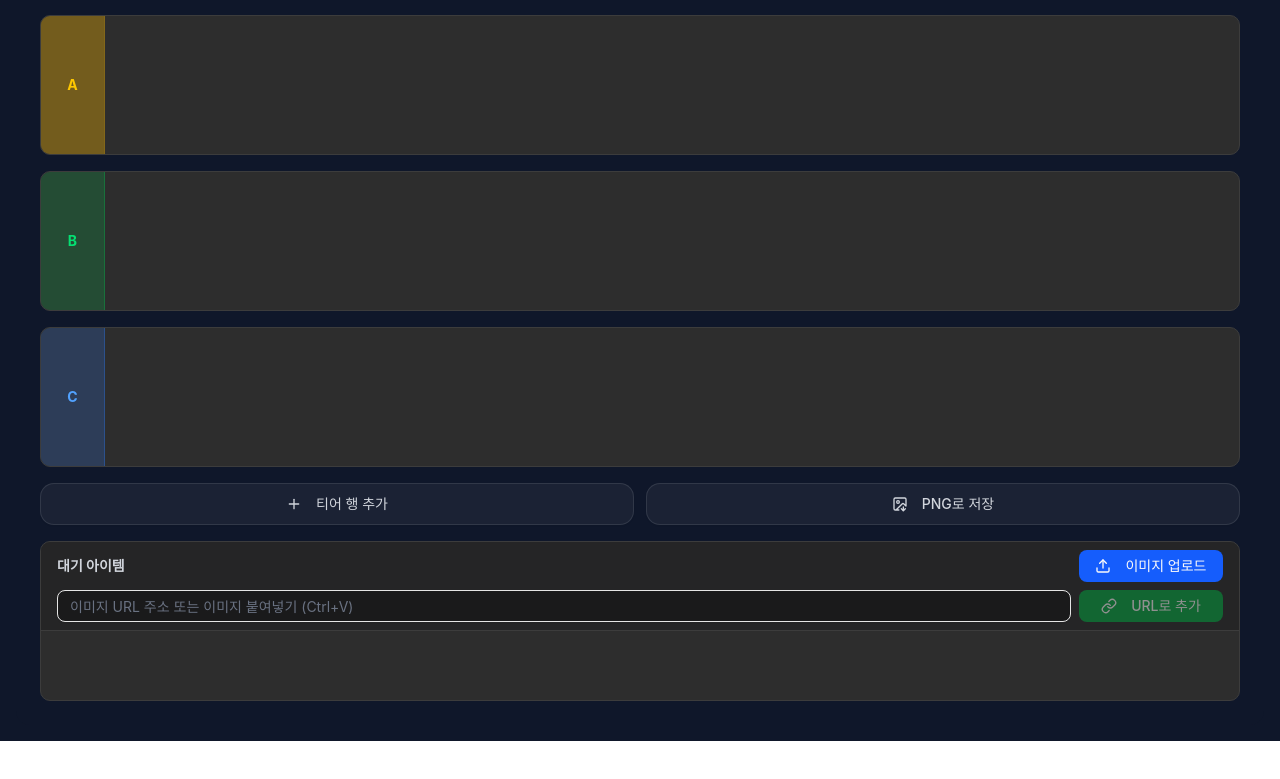
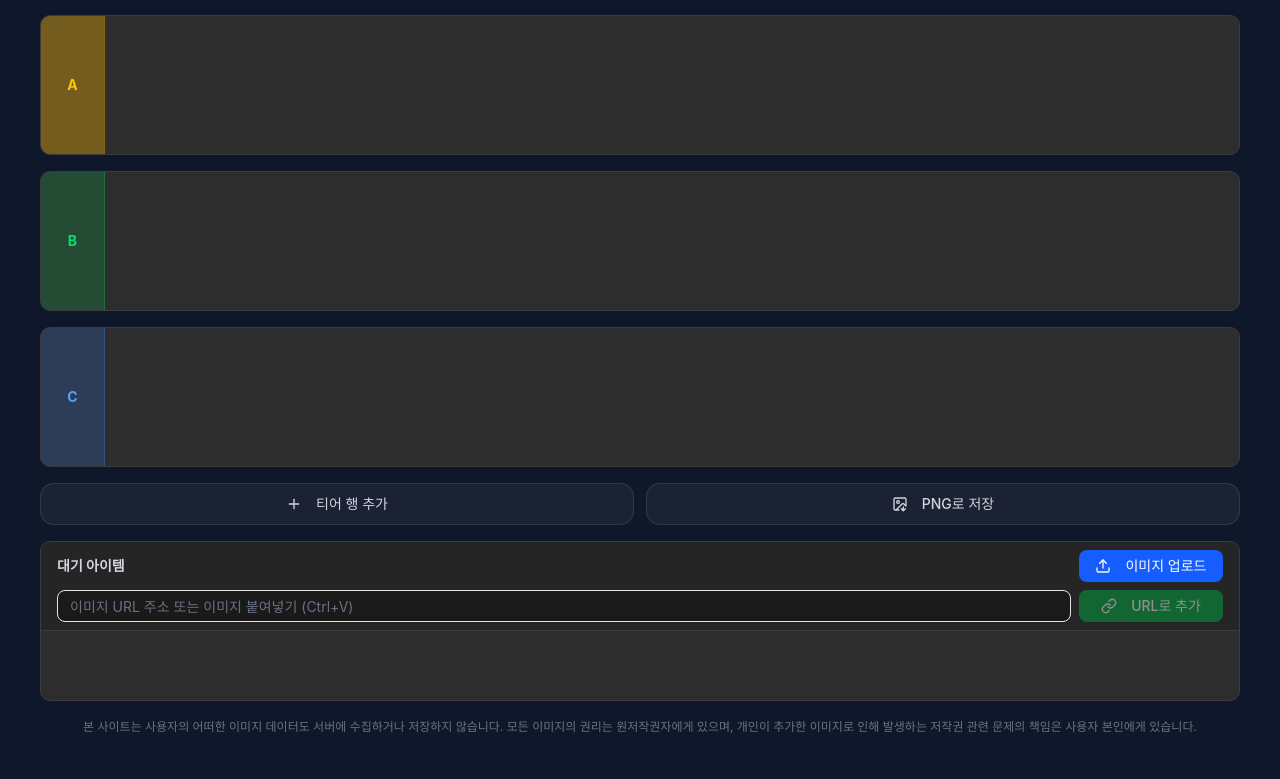
Before and after one commit to devbwoh/tier-drop, a React (Vite) app: page / in a window 1280 px wide. Shown: the part 446-1225 px from the top of the page. Before the commit the page ends 1187 px from the top, so only its background shows below. Built offline with nearby package versions, Linux system fonts and the light colour scheme.

Commit message:
Add copyright/data notice footer at the bottom

```diff
--- a/src/App.tsx
+++ b/src/App.tsx
@@ -632,6 +632,11 @@ function App() {
           </div>
         </SortableContext>
       </Kanban>
+
+      {/* 💡 최하단 저작권/데이터 안내 문구 */}
+      <footer className="shrink-0 px-2 pb-1 text-center text-xs leading-relaxed text-gray-500">
+        본 사이트는 사용자의 어떠한 이미지 데이터도 서버에 수집하거나 저장하지 않습니다. 모든 이미지의 권리는 원저작권자에게 있으며, 개인이 추가한 이미지로 인해 발생하는 저작권 관련 문제의 책임은 사용자 본인에게 있습니다.
+      </footer>
       </div>
     </div>
   )
```
